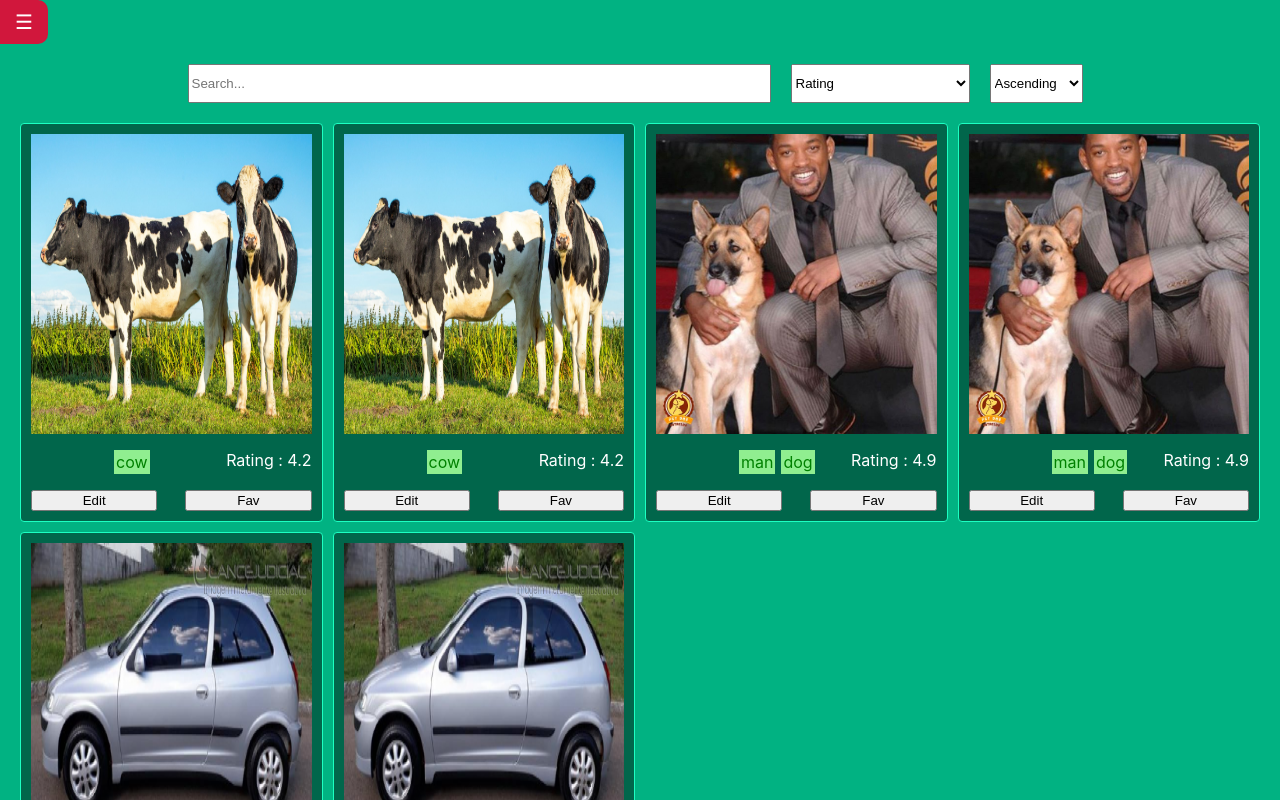
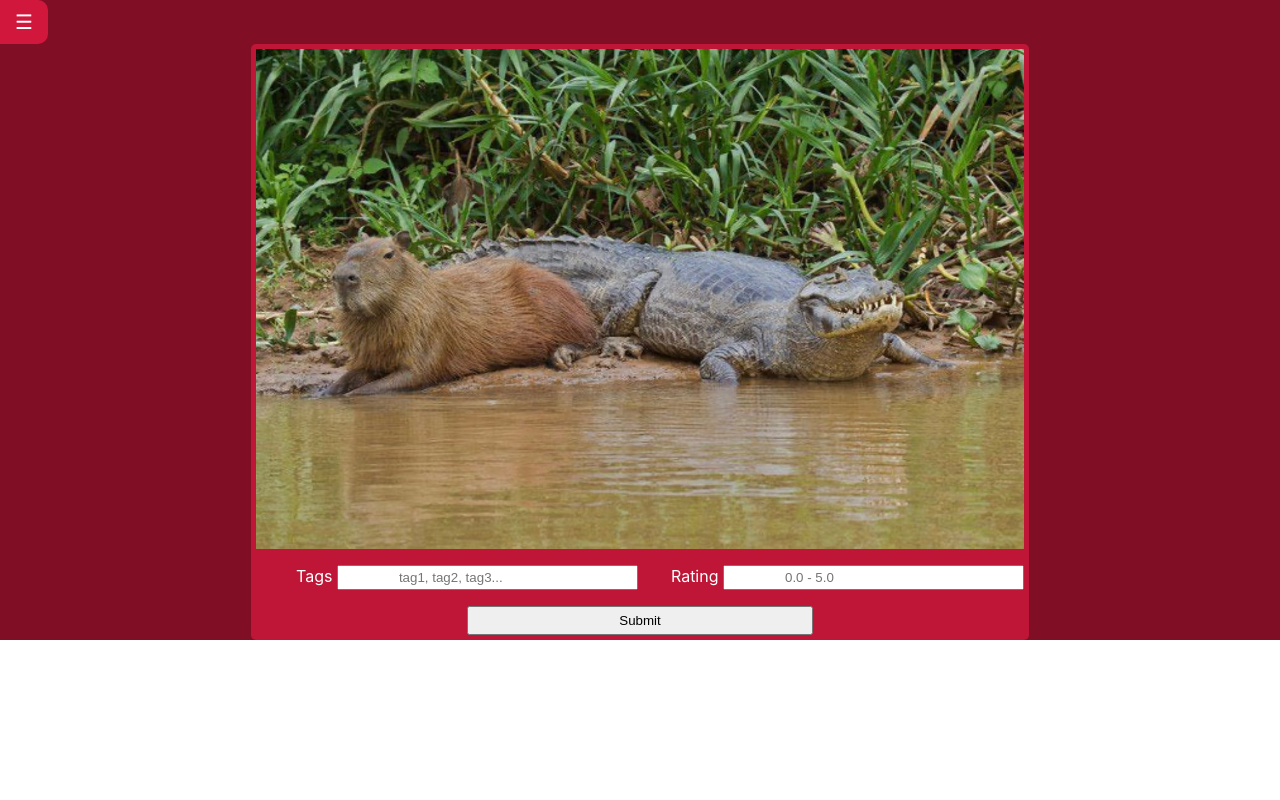
Before and after one commit to EduardoMCF/PNND, a React (Create React App) app in the folder frontend/: page /annotate in a window 1280 px wide. Shown: the top 800 px of the page. Built offline with nearby package versions, Linux system fonts and the light colour scheme.

Commit message:
added react router and created annotation screen

```diff
--- /dev/null
+++ b/frontend/src/App.js
@@ -0,0 +1,26 @@
+import React, { Component } from "react";
+import {
+  BrowserRouter as Router,
+  Route,
+  Switch,
+  Link,
+  Redirect
+} from "react-router-dom";
+
+import Listing from './pages/Listing.js';
+import Annotate from './pages/Annotate.js';
+
+class App extends Component {
+  render() {
+    return (
+      <Router>
+        <Switch>
+          <Route exact path="/" component={Listing} />
+          <Route exact path="/annotate" component={Annotate} />
+        </Switch>
+      </Router>
+    );
+  }
+}
+
+export default App;
--- a/frontend/src/index.js
+++ b/frontend/src/index.js
@@ -1,7 +1,7 @@
 import React from 'react';
 import ReactDOM from 'react-dom';
 import './index.css';
-import App from './components/App';
+import App from './App';
 import * as serviceWorker from './serviceWorker';
 
 ReactDOM.render(
--- /dev/null
+++ b/frontend/src/pages/Annotate.css
@@ -0,0 +1,43 @@
+.bg{
+	margin: 0px;
+	padding: 0;
+	width: 100%;
+	height: 100%;
+	background-color: #800E25;
+}
+
+.annotate {
+	margin: 0 auto;
+	border-radius: 5px;
+	display: flex;
+	flex-flow: column;
+	padding:5px;
+	background-color: #BF1537;
+	width: 60%;
+}
+
+.annotate ul{
+	display: flex;
+	flex-wrap: wrap;
+	list-style: none;
+	justify-content: space-between;
+}
+
+.annotate input[type=text]{
+	padding: 3px 60px;
+}
+
+.annotate label{
+	color: white;
+}
+
+.annotate img{
+	width: 100%;
+	height: 500px;
+}
+
+.annotate input[type=submit]{
+	margin: 0 auto;
+	padding: 5px;
+	width:45%;
+}
--- /dev/null
+++ b/frontend/src/pages/Annotate.js
@@ -0,0 +1,45 @@
+import React from 'react';
+import Navbar from '../components/Navbar.js';
+import './Annotate.css'
+
+const Annotate = () => {
+	const menuItens = [{section:'List',route:'/'}, {section:'Annotate',route:'/annotate'}];
+	const submit = () => {
+		const tags = document.getElementById('tags').value.split(',');
+		const rating = parseFloat(document.getElementById('rating').value);
+		const tumb = 'capybara.jpg';
+		const submitData = JSON.stringify({tags, rating,tumb});
+
+		const request = {
+			method: 'post',
+			headers:{'Content-Type': "application/json"},
+			body: submitData
+		}
+
+		fetch('http://localhost:3006/annotations', request)
+		.then(response => console.log(response))
+
+	}
+
+	return (
+		<div className='bg'>
+			<Navbar menu={menuItens}/>
+			<section className='annotate'>
+				<img src='capybara.jpg'/>
+				<ul>
+					<li>
+						<label for="tags"> Tags </label>
+						<input type='text' id='tags' placeholder='tag1, tag2, tag3...'/>
+					</li>
+					<li>
+						<label for="rating"> Rating </label>
+						<input type='text' id='rating' placeholder='0.0 - 5.0'/>
+					</li>
+				</ul>
+				<input type="submit" value="Submit" onClick={submit}/>
+			</section>
+		</div>
+	)
+}
+
+export default Annotate;
--- /dev/null
+++ b/frontend/src/pages/Listing.css
@@ -0,0 +1,25 @@
+.App {
+  margin: 0;
+  padding: 0;
+  width: 100%;
+  height: 100%;
+  background-color: #01b282;
+}
+
+.queries {
+	margin: 20px;
+	text-align: center;
+}
+
+.queries input[type=text] {
+	padding-top: 10px;
+	padding-bottom: 10px;
+	margin-right: 10px;
+	padding-right:400px;
+}
+
+.queries select{
+	padding-top: 10px;
+	padding-bottom: 10px;
+	margin: 0px 10px;
+}
--- /dev/null
+++ b/frontend/src/pages/Listing.js
@@ -0,0 +1,38 @@
+import React, {useState, useEffect} from 'react';
+import './Listing.css';
+import ItemList from '../components/ItemList.js';
+import Navbar from '../components/Navbar.js';
+
+const Listing = () => {
+  const [itens, setItens] = useState([]);
+  const menuItens = [{section:'List',route:'/'}, {section:'Annotate',route:'/annotate'}];
+
+  useEffect(() => {
+    fetch('http://localhost:3006/annotations')
+    .then(response => response.json())
+    .then(data => setItens(data))
+  },[]);
+
+  return (
+    <div className="App">
+      <Navbar menu={menuItens}/>
+      <div className="queries">
+        <input type="text" placeHolder="Search..."/>
+        <select name="orderBy">
+          <option value="Rating">Rating</option>
+          <option value="Data">Data</option>
+          <option value="Quantidade">Quantidade de marcações</option>
+        </select>
+        <select name="order">
+          <option value="asc">Ascending</option>
+          <option value="dsc">Descending</option>
+        </select>
+      </div>
+      <section className="itens">
+        <ItemList itens = {itens}/>
+      </section>
+    </div>
+  );
+}
+
+export default Listing;
```
Also changed, not shown: frontend/public/capybara.jpg (added), frontend/src/index.css (line endings or trailing spaces).
